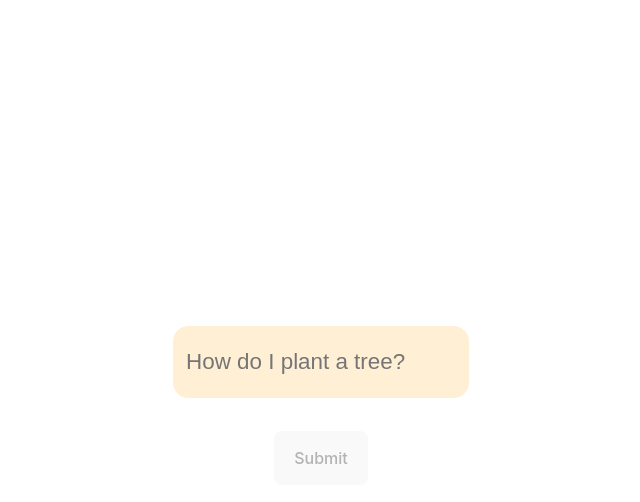
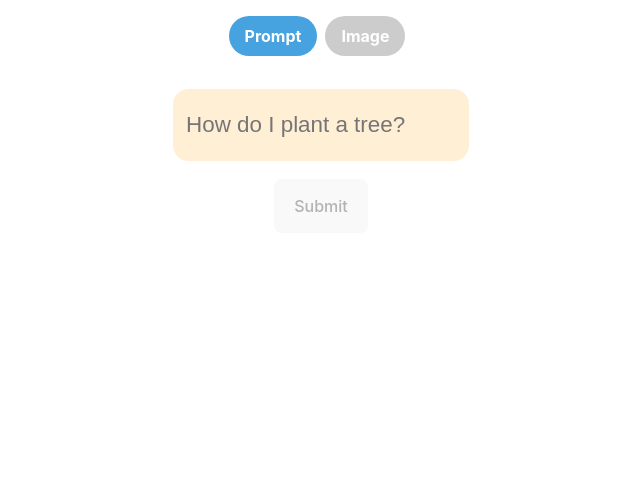
Before and after one commit to u4ik/openaichat, a React (Vite) app: page / in a window 1280 px wide. Shown: the top 502 px of the page, without its empty margins (319-959 px from the left). Built offline with nearby package versions, Linux system fonts and the light colour scheme.

Commit message:
initial deploy

```diff
--- a/src/App.css
+++ b/src/App.css
@@ -1,7 +1,8 @@
 #root {
-    max-width: 1280px;
+    max-width: 100vw;
+    width: 100%;
     margin: 0 auto;
-    padding: 2rem;
+    padding: 1rem;
     text-align: center;
 }
 
@@ -18,3 +19,11 @@
 .read-the-docs {
     color: #888;
 }
+
+.page-container {
+    width: 100%;
+    display: flex;
+    flex-direction: column;
+    align-items: center;
+    height: 100vh;
+}
--- a/src/App.jsx
+++ b/src/App.jsx
@@ -1,63 +1,101 @@
 import React, { useState } from "react";
-import "./App.css";
-import Form from "./components/Form";
 import axios from 'axios'
+import { Image, Prompt } from './pages';
 import { APIURL } from './helpers'
 import Loading from './assets/loading.gif'
-
-
+import { ToggleSwitch } from "./components";
+import "./App.css";
 
 function InputField() {
 
   const [result, setResult] = useState("");
-  const [searching, setSearching] = useState(false)
+  const [searching, setSearching] = useState(false);
   const [progress, setProgress] = useState(0);
+  const [options, setOptions] = useState(["Prompt", "Image"]);
+  const [selectedOption, setSelectedOption] = useState(options[0]);
   const [inputValue, setInputValue] = useState("");
 
+  const getResult = async (e, flag) => {
+    e.preventDefault();
+    let url = APIURL;
+    setResult("")
 
-  const getResult = async (e) => {
-    e.preventDefault();
-    setResult("")
+    setProgress(0);
+
+    switch (flag) {
+      case "Prompt":
+        {
+          url = APIURL + "/message"
+        }
+        break;
+      case "Image":
+        {
+          url = APIURL + "/image"
+        }
+        break;
+      default:
+        { console.log("error") }
+    }
+    try {
       setSearching(true);
-    const response = await axios.post(APIURL, JSON.stringify({
+      const response = await axios.post(url, JSON.stringify({
         prompt: inputValue
       }),
         {
-
           headers: {
             "Content-Type": "application/json"
           },
-        onDownloadProgress: (progressEvent) => {
-          const percentCompleted = Math.round((progressEvent.loaded * 100) / progressEvent.total);
-          setProgress(percentCompleted);
-          console.log(`Upload progress: ${percentCompleted}%`);
-        }
+
+          // onDownloadProgress: (progressEvent) => {
+          //   const percentCompleted = Math.floor((progressEvent.loaded / progressEvent.total) * 100);
+          //   setProgress(percentCompleted);
+          //   console.log(`Upload progress: ${percentCompleted}%`);
+          //   if (percentage === 100) {
+          //     setTimeout(() => {
+          //       setSearching(false);
+          //     }, 400);
+          //   }
+          //   clearTimeout()
+          // }
         },
       )
       console.log(response.data.message)
+
+
+      setResult(response.data.message)
+
       setSearching(false);
-    setResult(response.data.message);
+    } catch (err) {
+      console.log(err);
+      setSearching(false);
+    }
   }
 
   return (
     <div>
-      <Form inputValue={inputValue} setInputValue={setInputValue} result={result} setSearching={setSearching} getResult={getResult} setResult={setResult} setProgress={setProgress} />
+      <ToggleSwitch setResult={setResult} setInputValue={setInputValue} options={options} selectedOption={selectedOption} setSelectedOption={setSelectedOption} />
+      <div className="page-container">
         {
-        result ?
-          <p className="" style={{ fontSize: '1.4em', lineHeight: '1.4em' }}>{result}</p>
+          selectedOption === "Prompt" ?
+            <Prompt inputValue={inputValue} setInputValue={setInputValue} result={result} setSearching={setSearching} getResult={getResult} setResult={setResult} setProgress={setProgress} selectedOption={selectedOption} />
             :
+            selectedOption === "Image" ?
+              <Image inputValue={inputValue} setInputValue={setInputValue} result={result} setSearching={setSearching} getResult={getResult} setResult={setResult} setProgress={setProgress} selectedOption={selectedOption} />
+              : null
+        }
+
+        {
           searching ?
             <>
               <img style={{ marginTop: '2em', width: '10%', height: '' }} src={Loading} />
-              <h4 style={{ marginTop: '-.2em' }}>Loading...</h4>
-              {/* <img style={{ width: '100%', height: '1em' }} src={Loading} /> */}
               {/* <div className="download-bar-container">
                 <div className="download-bar" style={{ width: `${progress}%` }}></div>
               </div> */}
+              <h4 style={{ marginTop: '-.2em' }}>Loading...</h4>
             </>
             : null
         }
-
+      </div>
     </div>
   );
 }
--- a/src/components/Form.css
+++ b/src/components/Form/Form.css
@@ -29,6 +29,7 @@ button {
     background-color: #1a1a1a;
     cursor: pointer;
     transition: border-color 0.25s;
+    margin-bottom: 1em;
 }
 
 button:focus,
@@ -43,7 +44,7 @@ button:focus-visible {
     font-size: 1.4em;
     padding: 0.6em;
     margin: 0.5em;
-    margin-bottom: 1.5em;
+    margin-bottom: 0.8em;
     color: palevioletred;
     background: papayawhip;
     border: none;
@@ -64,7 +65,7 @@ button:focus-visible {
 }
 
 .download-bar {
-    transition: all 1s ease-in-out;
+    transition: all 0.5s ease-in-out;
     height: 100%;
     background-color: #4caf50;
     /* Adjust as needed */
--- a/src/components/Form.jsx
+++ b/src/components/Form/Form.jsx
@@ -1,24 +1,20 @@
 import React, { useState } from 'react'
-
 import './Form.css'
 
 const Form = (props) => {
 
-
     return (
-        <form onSubmit={props.getResult}>
+        <form onSubmit={(e) => props.getResult(e, props.selectedOption)}>
             <input
                 autoComplete='on'
                 required={true}
-                placeholder='How do I plant a tree?'
+                placeholder={props.selectedOption === "Prompt" ? "How do I plant a tree?" : "Picture of a cat"}
                 className="input-field"
                 value={props.inputValue}
                 onChange={e => props.setInputValue(e.target.value)}
             />
             <div style={{ display: 'flex', gap: '.5em', justifyContent: 'center' }}>
-
                 <button className="submit_button" disabled={!props.inputValue} >Submit</button>
-
                 {
                     props.result ?
                         <button
@@ -30,11 +26,7 @@ const Form = (props) => {
                             }>X</button>
                         : null}
             </div>
-
-
         </form>
-
-
     )
 }
 
--- /dev/null
+++ b/src/components/ToggleSwitch/ToggleSwitch.css
@@ -0,0 +1,48 @@
+/* The container for the switch */
+
+.react-switch-container {
+    display: flex;
+    width: 100%;
+    align-items: center;
+    justify-content: center;
+    padding-bottom: 0.6em;
+    margin-bottom: 0.6em;
+    border-bottom: 0.2em solid white;
+}
+
+
+/* The radio inputs */
+
+.react-switch-radio {
+    display: none;
+}
+
+
+/* The labels for the options */
+
+.react-switch-label {
+    display: inline-block;
+    padding: 8px 16px;
+    border-radius: 20px;
+    background: #ccc;
+    color: #fff;
+    font-weight: bold;
+    margin-right: 8px;
+    cursor: pointer;
+    transition: background 0.3s;
+}
+
+
+/* Style the selected option */
+
+.react-switch-radio:checked+.react-switch-label {
+    background: #0683d6bd;
+}
+
+
+/* Add hover effect for the options */
+
+.react-switch-label:hover {
+    background: #0683d6;
+    color: #fff;
+}
--- /dev/null
+++ b/src/components/ToggleSwitch/ToggleSwitch.jsx
@@ -0,0 +1,32 @@
+import './ToggleSwitch.css';
+
+const ToggleSwitch = ({ options, selectedOption, setSelectedOption, setInputValue, setResult }) => {
+
+    const handleOptionChange = (option) => {
+        setSelectedOption(option);
+        setInputValue("");
+        setResult("");
+    }
+    return (
+        <div className="react-switch-container">
+            {options.map((option, idx) => (
+                <div key={idx}>
+                    <input
+                        type="radio"
+                        id={option}
+                        name="react-switch"
+                        value={option}
+                        checked={selectedOption === option}
+                        onChange={() => handleOptionChange(option)}
+                        className="react-switch-radio"
+                    />
+                    <label htmlFor={option} className="react-switch-label">
+                        {option}
+                    </label>
+                </div>
+            ))}
+        </div>
+    )
+}
+
+export default ToggleSwitch
--- /dev/null
+++ b/src/components/index.jsx
@@ -0,0 +1,4 @@
+import Form from './Form/Form';
+import ToggleSwitch from './ToggleSwitch/ToggleSwitch';
+
+export { Form, ToggleSwitch };
--- a/src/helpers.jsx
+++ b/src/helpers.jsx
@@ -1,2 +1,2 @@
-// export const APIURL = "http://localhost:3000/message"
-export const APIURL = "https://openaichatserver.herokuapp.com/message"
+export let APIURL = "http://localhost:3000"
+// export const APIURL = "https://openaichatserver.herokuapp.com"
--- /dev/null
+++ b/src/pages/Image/Image.css
@@ -0,0 +1,18 @@
+.image-container {
+    display: flex;
+    gap: 0.5em;
+    flex-wrap: wrap;
+    justify-content: center;
+}
+
+.image {
+    width: 100%;
+    max-width: 15em;
+    border-radius: 1em;
+    cursor: pointer;
+    transition: all 0.3s ease-in-out;
+}
+
+.image:hover {
+    filter: brightness(1.3);
+}
--- /dev/null
+++ b/src/pages/Image/Image.jsx
@@ -0,0 +1,26 @@
+import './Image.css'
+import { Form } from "../../components";
+
+const Image = ({ result, setSearching, getResult, setResult, setProgress, selectedOption, inputValue, setInputValue }) => {
+    return (
+        <>
+            <Form result={result} setSearching={setSearching} getResult={getResult} setResult={setResult} setProgress={setProgress} selectedOption={selectedOption} inputValue={inputValue} setInputValue={setInputValue} />
+
+            <div className="image-container">
+                {result ? result.map((i, idx) => {
+                    return (
+                        <div key={idx}>
+                            <a href={i.url} target="_blank">
+                                <img className="image" src={i.url} />
+                            </a>
+                        </div>
+                    )
+                }) : null}
+            </div>
+
+        </>
+    )
+}
+
+
+export default Image;
--- /dev/null
+++ b/src/pages/Prompt/Prompt.jsx
@@ -0,0 +1,16 @@
+import { useState } from 'react';
+import { Form } from "../../components";
+
+const Prompt = ({ result, setSearching, getResult, setResult, setProgress, selectedOption, inputValue, setInputValue }) => {
+
+    return (
+        <>
+            <Form result={result} setSearching={setSearching} getResult={getResult} setResult={setResult} setProgress={setProgress} selectedOption={selectedOption} inputValue={inputValue} setInputValue={setInputValue} />
+
+            <p className="" style={{ fontSize: '1.4em', lineHeight: '1.4em', marginTop: 0 }}>{result}</p>
+        </>
+    )
+}
+
+
+export default Prompt;
--- /dev/null
+++ b/src/pages/index.jsx
@@ -0,0 +1,4 @@
+import Image from './Image/Image';
+import Prompt from './Prompt/Prompt';
+
+export { Image, Prompt };
```
Also changed, not shown: 1 other file (tests, documents, lock files or other folders). Lines whose indentation alone changed are shown as unchanged.
